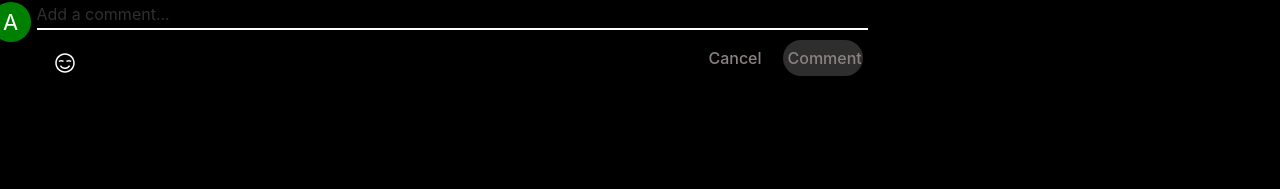
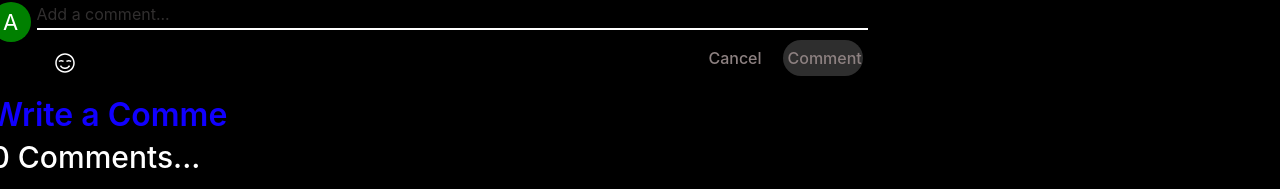
Before and after one commit to Ankit172006/ReactProject, a React (Create React App) app: page /display in a window 1280 px wide. Shown: the part 763-952 px from the top of the page. Built offline with nearby package versions, Linux system fonts and the light colour scheme.

Commit message:
Add auto text and fully design comment section

```diff
--- a/package.json
+++ b/package.json
@@ -10,6 +10,7 @@
     "react-dom": "^18.2.0",
     "react-router-dom": "^6.22.0",
     "react-scripts": "5.0.1",
+    "react-type-animation": "^3.2.0",
     "web-vitals": "^2.1.4"
   },
   "scripts": {
--- a/src/Display.css
+++ b/src/Display.css
@@ -383,13 +383,41 @@ height: 150px;
 {
     color: #fff;
     font-weight: 500;
+    background-color: rgb(25, 10, 230);
+    border-radius: 50%;
+    height: 40px;
+    width: 40px;
+    display: flex;
+    align-items: center;
+    justify-content: center;
+    margin: 0px;
 }
 
 .comment_line
 {
     color: #fff;
     font-weight: 500;
-    font-family: cursive;
+    display: flex;
+    align-items: center;
+    gap: 19px;
+    font-size: 18px;
+}
+.karan
+{
+    display: flex;
+    flex-direction: column;
+    gap: 30px;
+}
+.ankit p
+{
+    color: #fff;
+    font-size: 30px;
+}
+.animation
+{
+    font-size: 16px;
+    color: #1100ff;
+    font-weight: 600;
 }
 @media screen and (max-width: 480px)
 {
--- a/src/Display.js
+++ b/src/Display.js
@@ -3,7 +3,7 @@ import Header from "./Header.js"
 import video1 from "./video/video1.mp4"
 import video2 from "./video/video2.mp4"
 import Rightvideo from './Rightvideo.js'
-import { Link } from 'react-router-dom'
+import { TypeAnimation } from 'react-type-animation';
 import { useState } from 'react'
 // import "./Main.css"
 import "./Header.css"
@@ -44,35 +44,47 @@ function Display() {
          time:"11 min"
         },
     ]
+
+     const functioncontainer = ()=>
+     {
+        plusnumber();
+        maincomment();
+        randomcolorgen()
+     };
+
     const [searchTerm, setSearchTerm] = useState('');
+    var [numberplus,setnumber] = useState(0);
     const handleChange = (event) => {
         setSearchTerm(event.target.value);
       };
-
-     var ankit=document.querySelector('.ankit')
      var karan=document.querySelector('.karan')
      const commentElement = document.createElement('p');
      commentElement.classList.add('comment_line')
-     var number=0;
-      const comment = function maincomment()
+
+      function plusnumber()
+     {
+       setnumber(numberplus+1)
+     }
+      function maincomment()
 
         {
-          number++
-          ankit.innerHTML=number+'Comments'
+          if (searchTerm !== '') {
+            commentElement.textContent = searchTerm+' '+' '+' : #Thanks for your Comment';
+            karan.appendChild(commentElement);
+            setSearchTerm('');
+          }
           const num= Math.floor(Math.random()*26)
           const gmailname = document.createElement('p')
           gmailname.classList.add('gmaillogo')
           var letter = String.fromCharCode(num + 64);
           gmailname.textContent=letter
-          karan.append(letter)
-          console.log(gmailname)
-
-          if (searchTerm !== '') {
-            commentElement.textContent = searchTerm;
-            karan.appendChild(commentElement);
-            setSearchTerm('');
-          }
-
+          commentElement.prepend(gmailname)
+      }
+      const icon=document.querySelector('.gamillogo')
+      function randomcolorgen(){
+        const randomColor = Math.floor(Math.random()*16777215).toString(16);
+        icon.style.backgroundColor = "#" + randomColor;
+        // color.innerHTML = "#" + randomColor;
       }
   return (
     <div>
@@ -218,14 +230,27 @@ function Display() {
                     </div>
                     <div className="button_comment">
                         <button id='cancel'>Cancel</button>
-                        <button id='comment'type='submit' onClick={comment}>Comment</button>
+                        <button id='comment'type='submit' onClick={functioncontainer} >Comment</button>
                     </div>
                 </div>
              </div>
             </div>
             <div className="main_comment_part ">
-               <h1 className='ankit'>
-               <p></p>
+
+               <div className='animation'>
+               <TypeAnimation
+                sequence={[
+               `Write a Comment!`,
+                1000,
+                 "",
+                 ]}
+                 speed={500}
+                 style={{ whiteSpace: 'pre-line', fontSize: '2em' }}
+                 repeat={Infinity}
+                 />
+                </div>
+                <h1 className='ankit'>
+               <p>{numberplus+' ' +'Comments...'}</p>
                </h1>
 
                 <p className='karan'>
--- a/src/Videodata.js
+++ b/src/Videodata.js
@@ -33,7 +33,6 @@ function Videodata() {
         logochannel:"https://yt3.ggpht.com/49eUE89RL69LuncBcF5xccRkff2fRlJytQuZ5vOgIzgOYLc5Bo9beP6uNCE_AOwpT2iqqC_ygq4=s88-c-k-c0x00ffffff-no-rj",
         channelname:"News24 Sports",
         views:"11k views",
-        channelname:"Code with Ankit",
         time:"11 min ago"
        },
        ]
```
Also changed, not shown: 1 other file (tests, documents, lock files or other folders).
